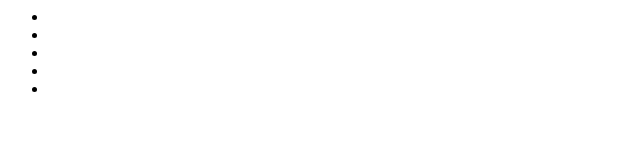
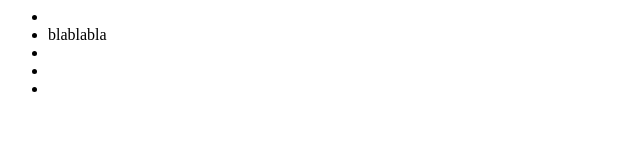
Before and after one commit to johanvandenpoel/newGitTest, a plain HTML site: page index.html in a window 1280 px wide. Shown: the full height of the page, 0-640 px from the left. Drawn offline with Linux system fonts and the light colour scheme.

Commit message:
aanpasisng

```diff
--- a/index.html
+++ b/index.html
@@ -2,7 +2,7 @@
     <body>
         <ul>
             <li></li>
-            <li></li>
+            <li>blablabla</li>
             <li></li>
             <li></li>
             <li></li>
```
